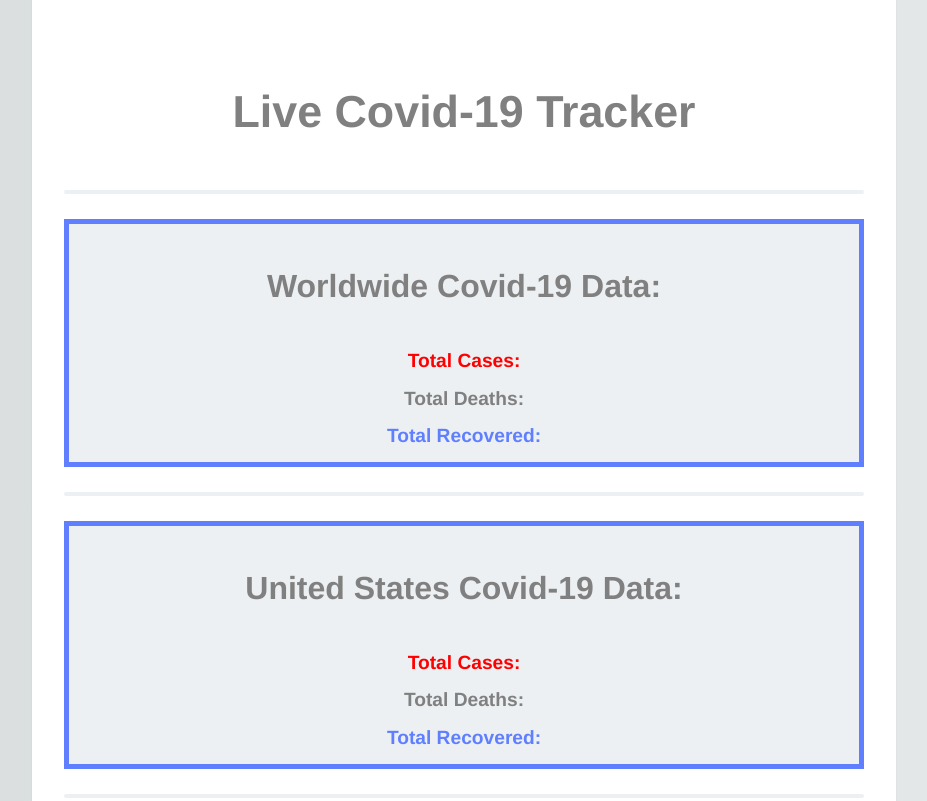
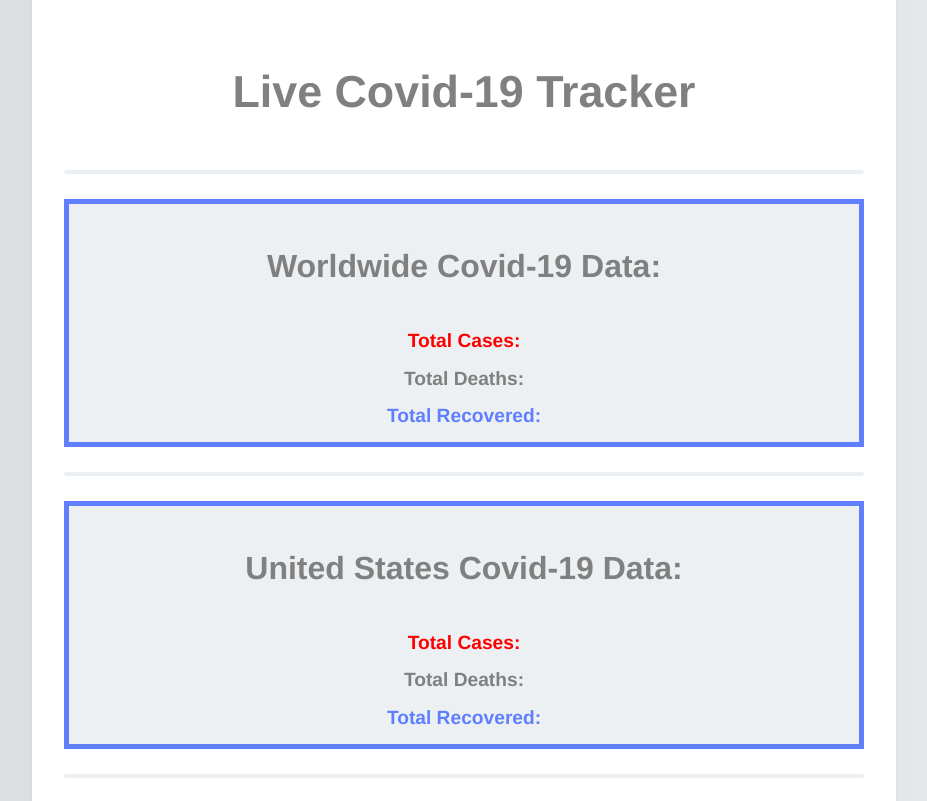
Before and after one commit to HenryBass/covid19tracker, a plain HTML site: page index.html in a window 1280 px wide. Shown: the top 801 px of the page, without its empty margins (176-1103 px from the left). Drawn offline with Linux system fonts and the light colour scheme; no server answers.

Commit message:
Update index.html

```diff
--- a/index.html
+++ b/index.html
@@ -9,7 +9,7 @@
         <link rel="stylesheet" href="main.css">
     </head>
     <center>
-        <h1 style="color:gray; padding-top: 20px; padding-right: 20px; padding-bottom: 20px; font-size: 3.5vw; padding-left: 20px">Live Covid-19 Tracker</h1>
+        <h1 style="color:gray; padding-right: 20px; padding-bottom: 20px; font-size: 3.5vw; padding-left: 20px">Live Covid-19 Tracker</h1>
         <hr class="new5">
         </center>
     <body>
```
